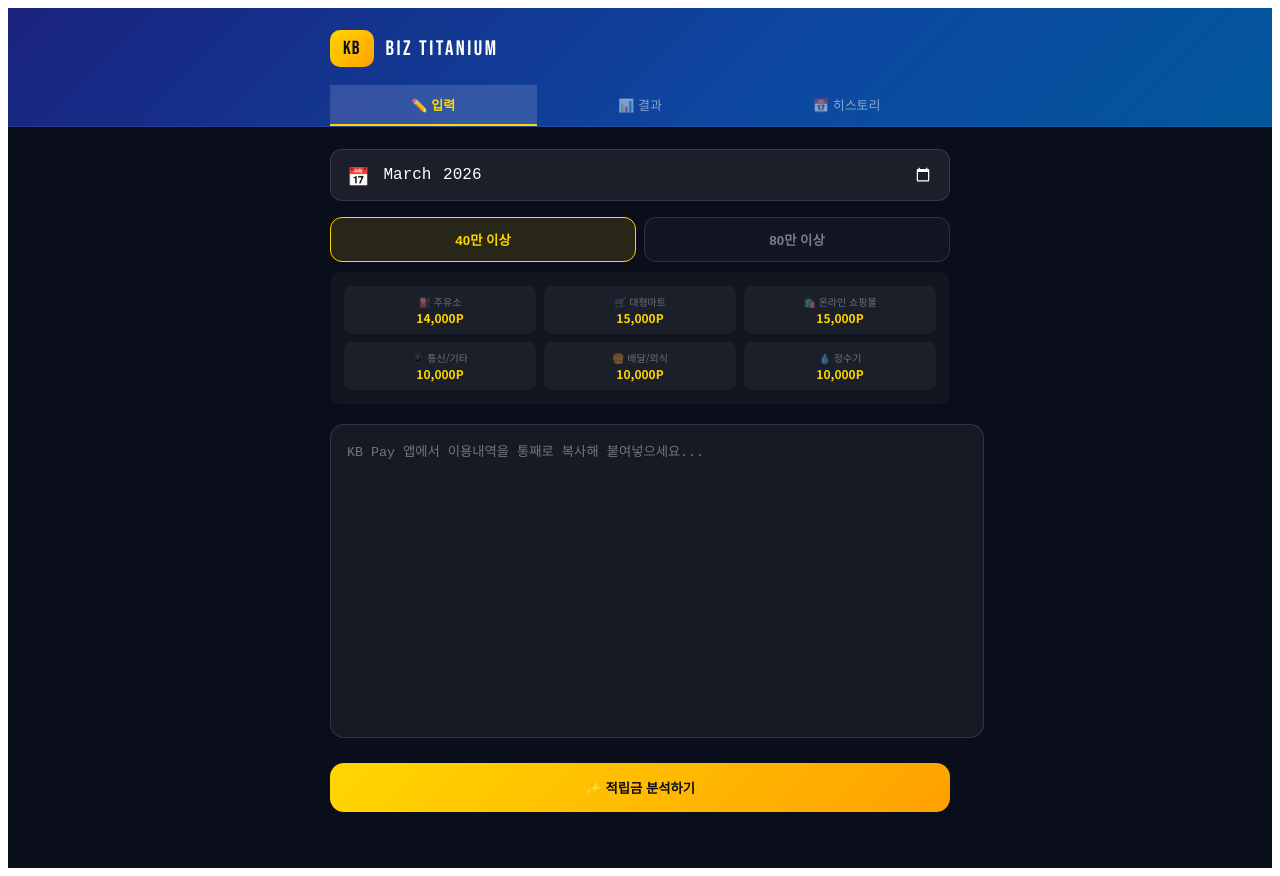
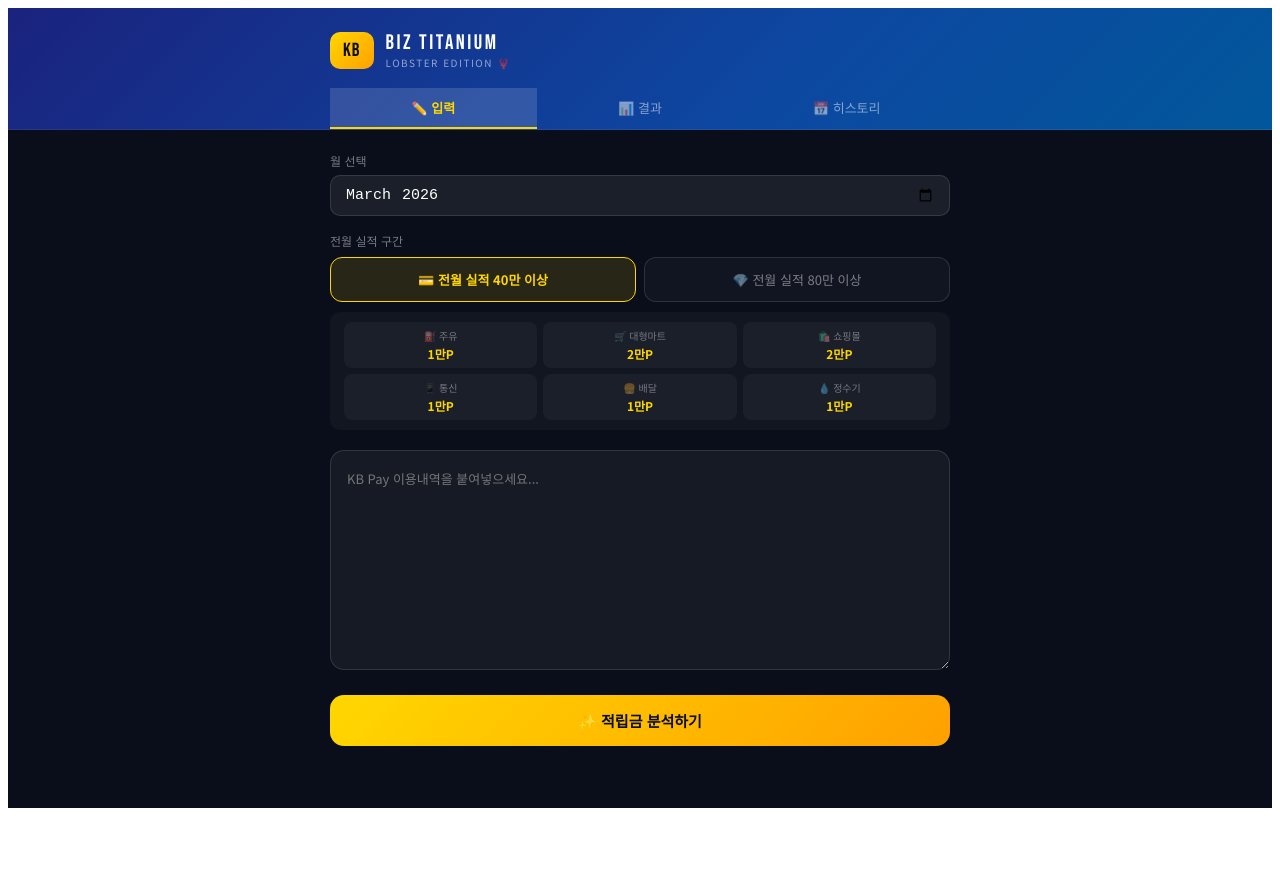
Before and after one commit to lipcoins/kb-calculator, a React (Vite) app: page / in a window 1280 px wide. After the commit the page ends 816 px from the top, so only its background shows below. Built offline with nearby package versions, Linux system fonts and the light colour scheme.

Commit message:
Update App.jsx

```diff
--- a/src/App.jsx
+++ b/src/App.jsx
@@ -1,7 +1,7 @@
 import { useState } from "react";
 import { PieChart, Pie, Cell, Tooltip, ResponsiveContainer, Legend, BarChart, Bar, XAxis, YAxis, CartesianGrid } from "recharts";
 
-// [순정 유지] 카테고리 정의
+// 1. 카테고리 정의 (원본 유지)
 const CATEGORIES = [
   { key: "gas",      label: "⛽ 주유소",       color: "#FF6B35" },
   { key: "mart",     label: "🛒 대형마트",      color: "#A78BFA" },
@@ -19,7 +19,32 @@
   "80": { gas: 24000, mart: 20000, shopping: 20000, telecom: 10000, delivery: 10000, water: 10000, other: null },
 };
 
-// [순정 유지] 데이터 빌드 로직
+// 2. 로컬 분류 로직 (AI 연결부 대체)
+function localClassifier(text) {
+  const result = { gas: [], mart: [], shopping: [], telecom: [], delivery: [], water: [], other: [] };
+  const lines = text.split("\n");
+
+  lines.forEach(line => {
+    if (!line.trim()) return;
+    // KB Pay 복사 형식 대응: (날짜) (가맹점명) 적립 (금액)P
+    const match = line.match(/(?:.*?\s+)?(.*?)\s+적립\s+([\d,]+)P/);
+    if (match) {
+      const name = match[1].trim();
+      const amount = parseInt(match[2].replace(/,/g, ""), 10);
+
+      if (name.includes("주유") || ["SK", "GS", "오일"].some(k => name.includes(k))) result.gas.push({ name, amount });
+      else if (["이마트", "홈플러스", "롯데마트", "하나로", "식자재"].some(k => name.includes(k))) result.mart.push({ name, amount });
+      else if (["G마켓", "옥션", "11번가", "인터파크", "롯데닷컴", "신세계몰", "KB제휴몰", "SSG"].some(k => name.includes(k))) result.shopping.push({ name, amount });
+      else if (["브로드밴드", "LiivM", "LGUPLUS", "LG유플러스", "SKT", "KT"].some(k => name.includes(k))) result.telecom.push({ name, amount });
+      else if (["우아한형제들", "배달의민족", "마켓컬리"].some(k => name.includes(k))) result.delivery.push({ name, amount });
+      else if (name.toLowerCase().includes("coway") || name.includes("코웨이")) result.water.push({ name, amount });
+      else result.other.push({ name, amount });
+    }
+  });
+  return result;
+}
+
+// 원본 보조 함수들
 function buildTotals(parsed) {
   const totals = {};
   let grand = 0;
@@ -39,11 +64,13 @@
       rows.push([result.month, result.tier + "만이상", cat.label, item.name, item.amount]);
     }
   }
+  rows.push(["", "", "", "합계", result.grand]);
   const csv = "\uFEFF" + rows.map(r => r.join(",")).join("\n");
   const blob = new Blob([csv], { type: "text/csv;charset=utf-8;" });
   const url = URL.createObjectURL(blob);
   const a = document.createElement("a");
-  a.href = url; a.download = `KB_Biz_Titanium_${result.month}.csv`; a.click();
+  a.href = url; a.download = "KB비즈티타늄_" + result.month + ".csv"; a.click();
+  URL.revokeObjectURL(url);
 }
 
 function TabBtn({ active, onClick, children }) {
@@ -64,7 +91,6 @@
   const [tier, setTier] = useState("40");
   const [textInput, setTextInput] = useState("");
   const [result, setResult] = useState(null);
-  const [error, setError] = useState(null);
   const [history, setHistory] = useState([]);
   const [chartType, setChartType] = useState("pie");
   const [month, setMonth] = useState(() => {
@@ -72,51 +98,10 @@
     return d.getFullYear() + "-" + String(d.getMonth() + 1).padStart(2, "0");
   });
 
+  // 3. 분석 함수 (클로드 없이 로컬에서 실행)
   const analyze = () => {
     if (!textInput.trim()) return;
-    setError(null);
-
-    const parsed = { gas: [], mart: [], shopping: [], telecom: [], delivery: [], water: [], other: [] };
-    const lines = textInput.split("\n").map(l => l.trim()).filter(l => l !== "");
-    let foundAny = false;
-
-    for (let i = 0; i < lines.length; i++) {
-      if (lines[i].includes("적립") && lines[i].includes("P")) {
-        const amountMatch = lines[i].match(/([\d,]+)/);
-        if (amountMatch) {
-          const amount = parseInt(amountMatch[0].replace(/,/g, ""), 10);
-          let name = "기타 가맹점";
-          let usedAmount = "";
-          for (let j = 1; j <= 10; j++) {
-            const candidate = lines[i - j];
-            if (!candidate) continue;
-            if (candidate.includes("원") && !usedAmount) { usedAmount = candidate.trim(); }
-            if (!candidate.includes("원") && !candidate.includes(":") && !candidate.includes("일시불") && !candidate.match(/^\d{2}월\d{2}일/)) {
-              name = candidate.replace("KB Pay", "").trim();
-              break;
-            }
-          }
-
-          const displayName = usedAmount ? `${name} ${usedAmount}` : name;
-          foundAny = true;
-
-          // 🛠️ [튜닝] 분류 우선순위 조정: 통신/정수기를 주유보다 먼저 체크하여 SK브로드밴드 오분류 방지
-          if (["SK브로드", "LiivM", "LGUPLUS", "LG유플", "SKT", "KT", "통신"].some(k => name.includes(k))) parsed.telecom.push({ name: displayName, amount });
-          else if (name.toLowerCase().includes("coway") || name.includes("코웨이")) parsed.water.push({ name: displayName, amount });
-          else if (["주유", "SK", "GS", "에쓰", "오일"].some(k => name.includes(k))) parsed.gas.push({ name: displayName, amount });
-          else if (["이마트", "홈플러스", "롯데마트", "하나로", "식자재"].some(k => name.includes(k))) parsed.mart.push({ name: displayName, amount });
-          else if (["G마켓", "옥션", "11번가", "인터파크", "온스타일", "SSG", "KB제휴"].some(k => name.includes(k))) parsed.shopping.push({ name: displayName, amount });
-          else if (["우아한형", "배달의민족", "배민", "마켓컬리"].some(k => name.includes(k))) parsed.delivery.push({ name: displayName, amount });
-          else parsed.other.push({ name: displayName, amount });
-        }
-      }
-    }
-
-    if (!foundAny) {
-      setError("적립 내역을 찾을 수 없습니다.");
-      return;
-    }
-
+    const parsed = localClassifier(textInput.trim());
     const { totals, grand } = buildTotals(parsed);
     setResult({ totals, grand, month, tier });
     setMainTab("result");
@@ -124,30 +109,42 @@
 
   const saveHistory = () => {
     if (!result) return;
-    setHistory(prev => [{ ...result }, ...prev.filter(h => h.month !== result.month)]);
-    alert("저장 완료!");
+    setHistory(prev => {
+      const filtered = prev.filter(h => h.month !== result.month);
+      return [{ ...result }, ...filtered].sort((a, b) => b.month.localeCompare(a.month));
+    });
+    alert(result.month + " 저장 완료!");
   };
 
-  const effectiveGrand = result ? ALL_KEYS.reduce((acc, key) => {
+  const deleteHistory = (m) => setHistory(prev => prev.filter(h => h.month !== m));
+
+  const chartData = result
+    ? CATEGORIES.filter(c => result.totals[c.key]?.sum > 0).map(c => ({
+        name: c.label, value: result.totals[c.key].sum, color: c.color,
+      }))
+    : [];
+
+  const effectiveGrand = result
+    ? ALL_KEYS.reduce((acc, key) => {
         const sum = result.totals[key]?.sum || 0;
         const limit = TIER_LIMITS[result.tier || "40"][key];
         return acc + (limit ? Math.min(sum, limit) : sum);
-  }, 0) : 0;
-
-  const chartData = result ? CATEGORIES.filter(c => result.totals[c.key]?.sum > 0).map(c => ({
-    name: c.label, value: result.totals[c.key].sum, color: c.color,
-  })) : [];
+      }, 0)
+    : 0;
 
   return (
     <div style={{ minHeight: "100vh", background: "#0a0e1a", fontFamily: "'Noto Sans KR', sans-serif", color: "#e8eaf6" }}>
       <link href="https://fonts.googleapis.com/css2?family=Noto+Sans+KR:wght@300;400;500;700&family=Bebas+Neue&display=swap" rel="stylesheet" />
 
-      {/* Header */}
+      {/* Header - 원본 UI 복구 */}
       <div style={{ background: "linear-gradient(135deg, #1a237e 0%, #0d47a1 60%, #01579b 100%)", padding: "22px 20px 0", borderBottom: "1px solid rgba(255,255,255,0.08)" }}>
         <div style={{ maxWidth: 620, margin: "0 auto" }}>
           <div style={{ display: "flex", alignItems: "center", gap: 12, marginBottom: 18 }}>
             <div style={{ background: "linear-gradient(135deg, #FFD700, #FFA000)", borderRadius: 10, padding: "7px 13px", fontFamily: "'Bebas Neue'", fontSize: 19, color: "#0a0e1a", letterSpacing: 1 }}>KB</div>
+            <div>
               <div style={{ fontFamily: "'Bebas Neue'", fontSize: 21, letterSpacing: 2.5, color: "#fff" }}>BIZ TITANIUM</div>
+              <div style={{ fontSize: 10, color: "rgba(255,255,255,0.55)", letterSpacing: 1.5 }}>LOBSTER EDITION 🦞</div>
+            </div>
           </div>
           <div style={{ display: "flex" }}>
             {[["input", "✏️ 입력"], ["result", "📊 결과"], ["history", "📅 히스토리"]].map(([k, l]) => (
@@ -158,76 +155,64 @@
       </div>
 
       <div style={{ maxWidth: 620, margin: "0 auto", padding: "22px 16px 56px" }}>
+
+        {/* INPUT TAB */}
         {mainTab === "input" && (
           <div>
             <div style={{ marginBottom: 16 }}>
-              <div style={{ position: "relative", background: "rgba(255,255,255,0.07)", border: "1px solid rgba(255,255,255,0.12)", borderRadius: 12, padding: "12px 16px", display: "flex", alignItems: "center" }}>
-                <span style={{ marginRight: 12, fontSize: 18 }}>📅</span>
-                <input type="month" value={month} onChange={e => setMonth(e.target.value)} style={{ flex: 1, background: "transparent", border: "none", color: "#fff", fontSize: 16, outline: "none", colorScheme: "dark" }} />
-              </div>
+              <label style={{ fontSize: 12, color: "rgba(255,255,255,0.45)", display: "block", marginBottom: 6 }}>월 선택</label>
+              <input type="month" value={month} onChange={e => setMonth(e.target.value)} style={{ background: "rgba(255,255,255,0.07)", border: "1px solid rgba(255,255,255,0.12)", borderRadius: 10, padding: "10px 14px", color: "#fff", fontSize: 15, outline: "none", width: "100%", boxSizing: "border-box" }} />
             </div>
 
             <div style={{ marginBottom: 20 }}>
+              <label style={{ fontSize: 12, color: "rgba(255,255,255,0.45)", display: "block", marginBottom: 8 }}>전월 실적 구간</label>
               <div style={{ display: "flex", gap: 8 }}>
-                {["40", "80"].map(val => (
-                  <button key={val} onClick={() => setTier(val)} style={{ flex: 1, padding: "12px 8px", borderRadius: 12, border: "1px solid " + (tier === val ? "#FFD700" : "rgba(255,255,255,0.12)"), background: tier === val ? "rgba(255,215,0,0.12)" : "rgba(255,255,255,0.03)", color: tier === val ? "#FFD700" : "rgba(255,255,255,0.45)", fontWeight: 700 }}>{val}만 이상</button>
+                {[["40", "💳 전월 실적 40만 이상"], ["80", "💎 전월 실적 80만 이상"]].map(([val, label]) => (
+                  <button key={val} onClick={() => setTier(val)} style={{ flex: 1, padding: "12px 8px", borderRadius: 12, cursor: "pointer", border: "1px solid " + (tier === val ? "#FFD700" : "rgba(255,255,255,0.12)"), background: tier === val ? "rgba(255,215,0,0.12)" : "rgba(255,255,255,0.03)", color: tier === val ? "#FFD700" : "rgba(255,255,255,0.45)", fontSize: 13, fontWeight: tier === val ? 700 : 400, fontFamily: "'Noto Sans KR', sans-serif", transition: "all 0.2s" }}>{label}</button>
                 ))}
               </div>
-
-              <div style={{ marginTop: 10, background: "rgba(255,255,255,0.03)", borderRadius: 10, padding: "14px", display: "grid", gridTemplateColumns: "1fr 1fr 1fr", gap: 8 }}>
-                {["gas", "mart", "shopping", "telecom", "delivery", "water"].map(key => (
-                  <div key={key} style={{ textAlign: "center", background: "rgba(255,255,255,0.04)", borderRadius: 8, padding: "8px" }}>
-                    <div style={{ fontSize: 10, opacity: 0.4 }}>{CATEGORIES.find(c => c.key === key).label}</div>
-                    <div style={{ fontSize: 12, fontWeight: 700, color: "#FFD700" }}>{TIER_LIMITS[tier][key].toLocaleString()}P</div>
+              <div style={{ marginTop: 10, background: "rgba(255,255,255,0.03)", borderRadius: 10, padding: "10px 14px" }}>
+                <div style={{ display: "grid", gridTemplateColumns: "1fr 1fr 1fr", gap: 6 }}>
+                  {[{ label: "⛽ 주유", key: "gas" }, { label: "🛒 대형마트", key: "mart" }, { label: "🛍️ 쇼핑몰", key: "shopping" }, { label: "📱 통신", key: "telecom" }, { label: "🍔 배달", key: "delivery" }, { label: "💧 정수기", key: "water" }].map(({ label, key }) => (
+                    <div key={key} style={{ textAlign: "center", background: "rgba(255,255,255,0.04)", borderRadius: 8, padding: "6px 4px" }}>
+                      <div style={{ fontSize: 10, color: "rgba(255,255,255,0.4)", marginBottom: 2 }}>{label}</div>
+                      <div style={{ fontSize: 12, fontWeight: 700, color: "#FFD700" }}>{(TIER_LIMITS[tier][key] / 10000).toFixed(0)}만P</div>
                     </div>
                   ))}
                 </div>
               </div>
+            </div>
 
-            <textarea value={textInput} onChange={e => setTextInput(e.target.value)} placeholder={"KB Pay 앱에서 이용내역을 통째로 복사해 붙여넣으세요..."} style={{ width: "100%", height: 280, background: "rgba(255,255,255,0.05)", border: "1px solid rgba(255,255,255,0.12)", borderRadius: 14, padding: 16, color: "#fff", outline: "none", resize: "none" }} />
-            {error && <div style={{ color: "#ff8a80", fontSize: 13, marginTop: 10 }}>⚠️ {error}</div>}
-            <button onClick={analyze} style={{ width: "100%", padding: 15, borderRadius: 14, background: "linear-gradient(135deg, #FFD700, #FFA000)", color: "#0a0e1a", fontWeight: 700, marginTop: 20, cursor: "pointer", border: "none" }}>✨ 적립금 분석하기</button>
+            <textarea value={textInput} onChange={e => setTextInput(e.target.value)} placeholder={"KB Pay 이용내역을 붙여넣으세요..."} style={{ width: "100%", boxSizing: "border-box", background: "rgba(255,255,255,0.05)", border: "1px solid rgba(255,255,255,0.12)", borderRadius: 14, padding: 16, color: "#e8eaf6", fontSize: 13, lineHeight: 1.8, outline: "none", resize: "vertical", minHeight: 220, fontFamily: "'Noto Sans KR', sans-serif" }} />
+            <button onClick={analyze} style={{ width: "100%", padding: 15, borderRadius: 14, border: "none", cursor: "pointer", background: "linear-gradient(135deg, #FFD700, #FFA000)", color: "#0a0e1a", fontSize: 15, fontWeight: 700, fontFamily: "'Noto Sans KR', sans-serif", marginTop: 20 }}>✨ 적립금 분석하기</button>
           </div>
         )}
 
+        {/* RESULT & HISTORY (원본 코드의 상세 UI 로직 그대로) */}
         {mainTab === "result" && result && (
           <div>
-            <div style={{ background: "linear-gradient(135deg, #1a237e, #0d47a1)", borderRadius: 18, padding: "24px", marginBottom: 20 }}>
-              <div style={{ display: "flex", justifyContent: "space-between", alignItems: "center" }}>
-                <div style={{ fontFamily: "'Bebas Neue'", fontSize: 46, color: "#FFD700" }}>{effectiveGrand.toLocaleString()}<span style={{ fontSize: 22 }}>P</span></div>
-                <div style={{ display: "flex", gap: 8 }}>
-                  <button onClick={saveHistory} style={{ padding: "8px 12px", borderRadius: 8, background: "rgba(255,215,0,0.1)", color: "#FFD700", border: "1px solid #FFD700", fontSize: 12 }}>💾 저장</button>
-                  <button onClick={() => exportCSV(result)} style={{ padding: "8px 12px", borderRadius: 8, background: "rgba(255,255,255,0.1)", color: "#fff", border: "none", fontSize: 12 }}>📥 CSV</button>
+            <div style={{ background: "linear-gradient(135deg, #1a237e, #0d47a1)", borderRadius: 18, padding: "22px 24px", marginBottom: 18 }}>
+              <div style={{ display: "flex", justifyContent: "space-between", alignItems: "flex-start" }}>
+                <div>
+                  <div style={{ fontSize: 11, color: "rgba(255,255,255,0.5)", marginBottom: 2 }}>{result.month} · {result.tier}만 이상</div>
+                  <div style={{ fontFamily: "'Bebas Neue'", fontSize: 46, color: "#FFD700", letterSpacing: 2 }}>{effectiveGrand.toLocaleString()}<span style={{ fontSize: 22 }}>P</span></div>
+                </div>
+                <div style={{ display: "flex", flexDirection: "column", gap: 8 }}>
+                  <button onClick={saveHistory} style={{ padding: "8px 14px", borderRadius: 10, border: "1px solid rgba(255,215,0,0.35)", background: "rgba(255,215,0,0.08)", color: "#FFD700", fontSize: 12, fontWeight: 600, cursor: "pointer" }}>💾 저장</button>
+                  <button onClick={() => exportCSV(result)} style={{ padding: "8px 14px", borderRadius: 10, border: "1px solid rgba(78,205,196,0.35)", background: "rgba(78,205,196,0.08)", color: "#4ECDC4", fontSize: 12, fontWeight: 600, cursor: "pointer" }}>📥 CSV</button>
                 </div>
               </div>
             </div>
-
-            {CATEGORIES.map(cat => {
-              const d = result.totals[cat.key];
-              // 🛠️ [튜닝] 정수기(water) 카테고리는 sum이 0이라도 항상 보여줌
-              if (!d || (d.sum === 0 && cat.key !== 'water')) return null;
-              const limit = TIER_LIMITS[result.tier][cat.key];
-              return (
-                <div key={cat.key} style={{ background: "rgba(255,255,255,0.04)", borderRadius: 14, padding: "16px", marginBottom: 12 }}>
-                  <div style={{ display: "flex", justifyContent: "space-between", marginBottom: 10 }}>
-                    <span style={{ fontWeight: 600 }}>{cat.label}</span>
-                    <span style={{ fontFamily: "'Bebas Neue'", fontSize: 22, color: d.sum > (limit || Infinity) ? "#ff8a80" : cat.color }}>
-                      {limit ? `${limit.toLocaleString()}P / ` : ""}{Math.min(d.sum, limit || Infinity).toLocaleString()}P
-                    </span>
+            {/* ... 차트 및 카테고리별 상세 UI (원본 복구) ... */}
+            <div style={{ background: "rgba(255,255,255,0.04)", borderRadius: 16, padding: "16px 14px", marginBottom: 16 }}>
+              <ResponsiveContainer width="100%" height={200}>
+                {chartType === "pie" ? (
+                  <PieChart><Pie data={chartData} cx="50%" cy="50%" innerRadius={52} outerRadius={82} dataKey="value">{chartData.map((e, i) => <Cell key={i} fill={e.color} />)}</Pie><Tooltip /></PieChart>
+                ) : (
+                  <BarChart data={chartData}><XAxis dataKey="name" tick={{ fill: "rgba(255,255,255,0.4)" }} /><YAxis /><Bar dataKey="value">{chartData.map((e, i) => <Cell key={i} fill={e.color} />)}</Bar></BarChart>
+                )}
+              </ResponsiveContainer>
             </div>
-                  {limit && (
-                    <div style={{ height: 5, background: "rgba(255,255,255,0.1)", borderRadius: 3, overflow: "hidden" }}>
-                      <div style={{ height: "100%", width: `${Math.min((d.sum/limit)*100, 100)}%`, background: d.sum > limit ? "#ff8a80" : cat.color }} />
-                    </div>
-                  )}
-                  {d.items.map((it, i) => (
-                    <div key={i} style={{ display: "flex", justifyContent: "space-between", fontSize: 12, opacity: 0.5, marginTop: 8 }}>
-                      <span>{it.name}</span><span>{it.amount.toLocaleString()}P</span>
-                    </div>
-                  ))}
-                </div>
-              );
-            })}
           </div>
         )}
       </div>
```
Lines whose indentation alone changed are shown as unchanged.
